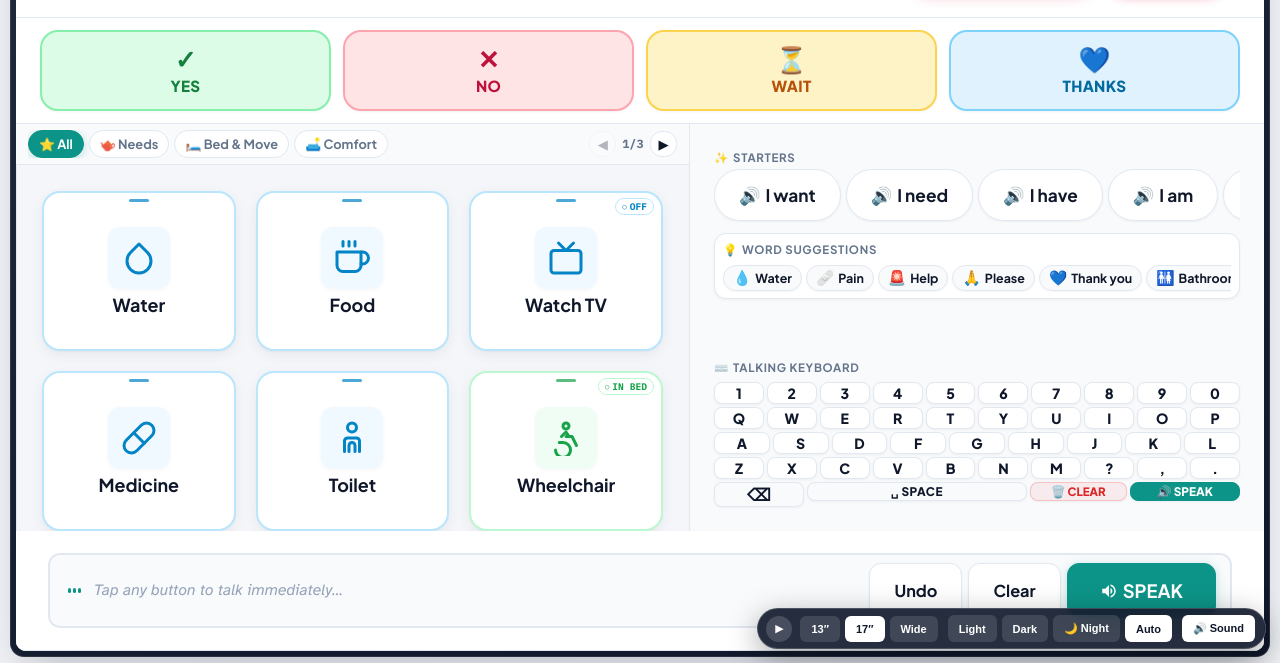
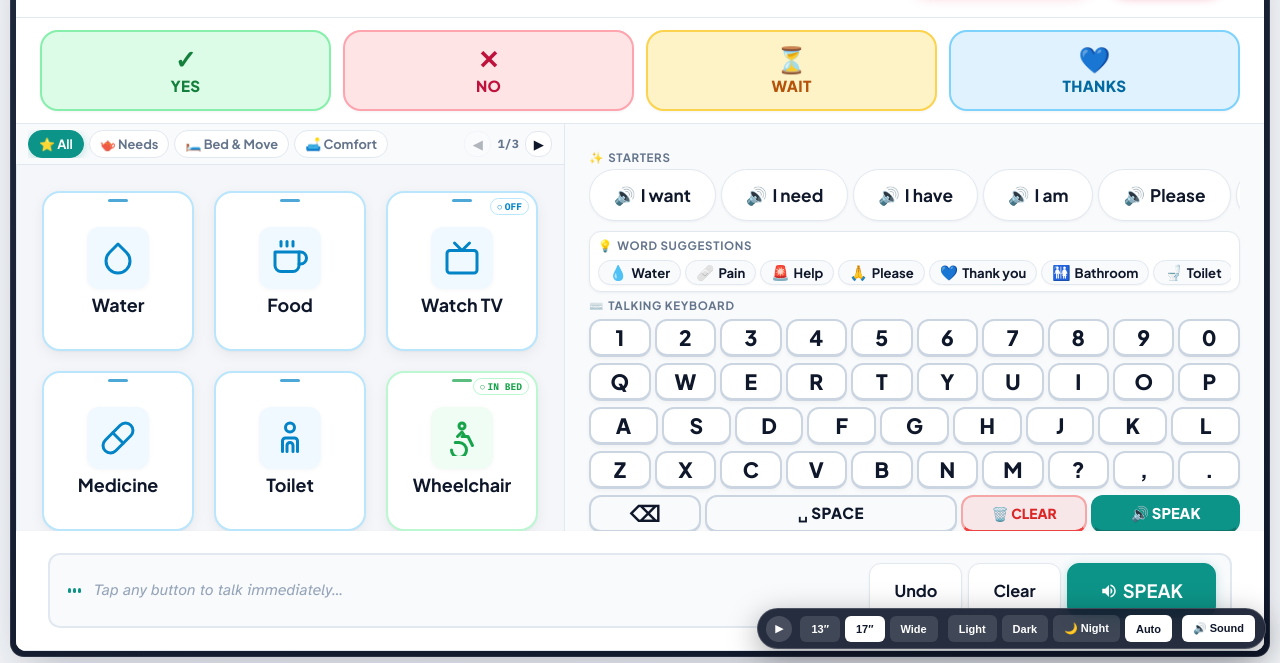
Before and after one commit to xenoxavier/caretalk-bedside-aac, a website: page index.html in a window 1280 px wide. Both pictures are taken after a click on the button "B: Split Rail". Shown: the part 137-800 px from the top of the page. Drawn offline with Linux system fonts and the light colour scheme.

Commit message:
fix(keyboard): enlarge keys, widen keyboard column, and add tactile borders to prevent mistyping

```diff
--- a/index.html
+++ b/index.html
@@ -900,17 +900,17 @@
      Variant B Details: Persistent Split Rail (Zero-Scroll 100% Fit)
      ========================================================================== */
   .v-b .main-b { flex: 1; min-height: 0; display: flex; overflow: hidden; }
-  .v-b .grid-col { flex: 0 0 54%; min-height: 0; display: flex; flex-direction: column; overflow: hidden; border-right: 1px solid var(--border); }
+  .v-b .grid-col { flex: 0 0 44%; min-height: 0; display: flex; flex-direction: column; overflow: hidden; border-right: 1px solid var(--border); }
   .v-b .keyboard-col {
     flex: 1;
     min-height: 0;
     display: flex;
     flex-direction: column;
     justify-content: space-between;
-    padding: 8px 12px;
+    padding: 6px 10px;
     overflow: hidden;
     background: var(--surface-subtle);
-    gap: 6px;
+    gap: 4px;
   }
 
   /* ==========================================================================
@@ -919,11 +919,11 @@
   .autocomplete-section {
     display: flex;
     flex-direction: column;
-    gap: 3px;
+    gap: 2px;
     background: var(--surface);
     border: 1px solid var(--border);
     border-radius: var(--radius-sm);
-    padding: 6px 8px;
+    padding: 4px 8px;
     box-shadow: var(--shadow-subtle);
     flex-shrink: 0;
   }
@@ -949,10 +949,10 @@
     color: var(--ink);
     border: 1.5px solid var(--border);
     border-radius: var(--radius-full);
-    padding: 4px 9px;
+    padding: 3px 10px;
     font-family: var(--font-heading);
     font-weight: 700;
-    font-size: 0.78rem;
+    font-size: 0.82rem;
     cursor: pointer;
     white-space: nowrap;
     box-shadow: 0 1px 2px rgba(0, 0, 0, 0.04);
@@ -980,91 +980,100 @@
   .kb-section {
     display: flex;
     flex-direction: column;
-    gap: 3px;
+    gap: 2px;
     margin-top: 0;
     flex: 1;
     min-height: 0;
-    justify-content: flex-end;
+    justify-content: stretch;
   }
   .kb-wrapper {
     display: flex;
     flex-direction: column;
-    gap: 3px;
+    gap: 4px;
     width: 100%;
     flex: 1;
     min-height: 0;
-    justify-content: flex-end;
+    justify-content: stretch;
   }
   .kb-row {
     display: flex;
-    gap: 3px;
+    gap: 4px;
     width: 100%;
     justify-content: center;
     flex: 1;
-    min-height: 0;
-    max-height: 38px;
+    min-height: 40px;
+    max-height: 58px;
   }
   .kb-key {
     flex: 1;
     min-width: 0;
-    min-height: 0;
+    min-height: 38px;
     height: 100%;
     background: var(--surface);
-    border: 1.5px solid var(--border);
-    border-radius: var(--radius-xs);
+    border: 2px solid var(--border-strong, #CBD5E1);
+    border-bottom: 3.5px solid var(--border-strong, #94A3B8);
+    border-radius: var(--radius-sm);
     font-family: var(--font-heading);
     font-weight: 800;
-    font-size: 0.88rem;
+    font-size: clamp(1.05rem, 2.2vw, 1.32rem);
     color: var(--ink);
     display: flex;
     align-items: center;
     justify-content: center;
     cursor: pointer;
-    box-shadow: var(--shadow-subtle);
+    box-shadow: 0 2px 4px rgba(0, 0, 0, 0.04);
     user-select: none;
-    transition: all 0.12s cubic-bezier(0.34, 1.56, 0.64, 1);
+    transition: all 0.08s ease-out;
   }
   .kb-key:hover {
     border-color: var(--primary);
+    border-bottom-color: var(--primary-dark, #0F766E);
     color: var(--primary);
     transform: translateY(-1px);
-    box-shadow: 0 2px 6px rgba(0, 0, 0, 0.08);
+    box-shadow: 0 4px 8px rgba(0, 0, 0, 0.08);
   }
   .kb-key:active, .kb-key.talking-now {
-    transform: scale(0.90);
+    transform: translateY(2px);
+    border-bottom-width: 1.5px;
     background: var(--primary-light);
     color: var(--primary-ink);
     border-color: var(--primary);
   }
   .kb-key-space {
-    flex: 3;
-    font-size: 0.74rem;
+    flex: 3.2;
+    font-size: 0.95rem;
+    font-weight: 800;
     letter-spacing: 0.5px;
     background: var(--surface-subtle);
   }
   .kb-key-backspace {
-    flex: 1.1;
+    flex: 1.3;
     background: var(--surface-subtle);
-    font-size: 1.05rem;
+    font-size: 1.35rem;
+    font-weight: 900;
   }
   .kb-key-clear {
-    flex: 1.2;
-    font-size: 0.72rem;
-    background: rgba(239, 68, 68, 0.08);
-    border-color: rgba(239, 68, 68, 0.25);
+    flex: 1.5;
+    font-size: 0.86rem;
+    font-weight: 800;
+    background: rgba(239, 68, 68, 0.1);
+    border-color: rgba(239, 68, 68, 0.4);
+    border-bottom-color: #EF4444;
     color: #DC2626;
   }
   .kb-key-clear:hover {
     border-color: #DC2626;
     color: #DC2626;
-    background: rgba(239, 68, 68, 0.15);
+    background: rgba(239, 68, 68, 0.2);
   }
   .kb-key-speak {
-    flex: 1.4;
-    font-size: 0.74rem;
+    flex: 1.8;
+    font-size: 0.92rem;
+    font-weight: 800;
     background: var(--primary);
     color: var(--primary-ink);
     border-color: var(--primary);
+    border-bottom-color: var(--primary-dark, #0F766E);
   }
   .kb-key-speak:hover {
     background: var(--primary-hover);
```
Also changed, not shown: .planning/sketches/001-main-screen/index.html.
